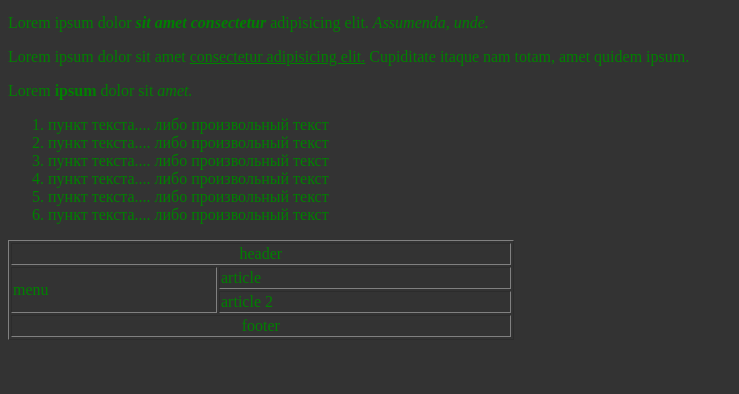
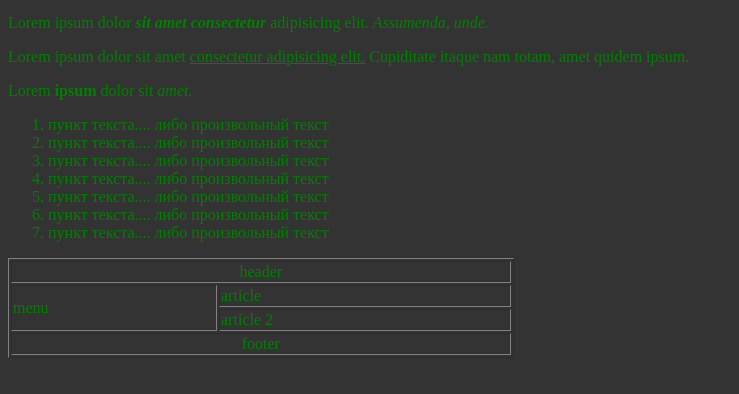
Before and after one commit to artemlarin/test, a plain HTML site: page index.html in a window 1280 px wide. Shown: the part 100-494 px from the top of the page, without its empty margins (0-739 px from the left). Drawn offline with Linux system fonts and the light colour scheme.

Commit message:
Update index.html
добавил один пункт списка

```diff
--- a/index.html
+++ b/index.html
@@ -22,6 +22,7 @@
         <li>пункт текста.... либо произвольный текст</li>
         <li>пункт текста.... либо произвольный текст</li>
         <li>пункт текста.... либо произвольный текст</li>
+        <li>пункт текста.... либо произвольный текст</li>
     </ol>
     <table border="1" width="40%" height="50px">
         <tr>
```
